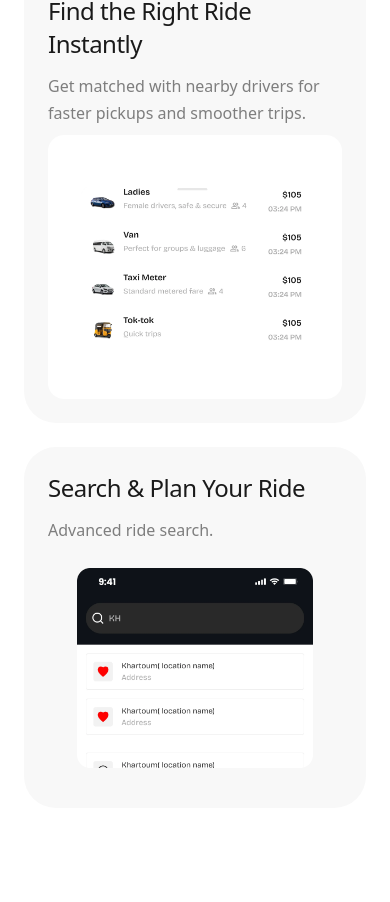
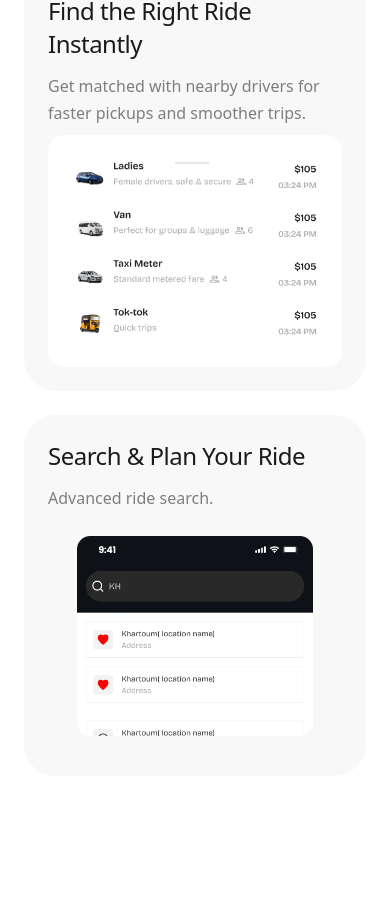
Before and after one commit to Xyvin-Technologies-Pvt-Ltd/fastapp-website, a React (Vite) app: page / in a window 390 px wide. Shown: the part 2840-3742 px from the top of the page. Built offline with nearby package versions, Linux system fonts and the light colour scheme.

Commit message:
space added

```diff
--- a/src/components/home/FeatureSection.jsx
+++ b/src/components/home/FeatureSection.jsx
@@ -136,7 +136,7 @@ const FeatureSection = () => {
                             <p className="font-plus-jakarta font-normal text-[16px] leading-[27.2px] text-[#7E7E7E] mb-2 md:mb-6">
                                 {features[2].description}
                             </p>
-                            <div className="w-full overflow-hidden rounded-2xl flex-shrink-0 bg-white flex items-center justify-center p-8">
+                            <div className="w-full overflow-hidden rounded-2xl flex-shrink-0 bg-white flex items-center justify-center md:p-8 p-4">
                                 <img
                                     src={image31}
                                     alt={features[2].title}
```
